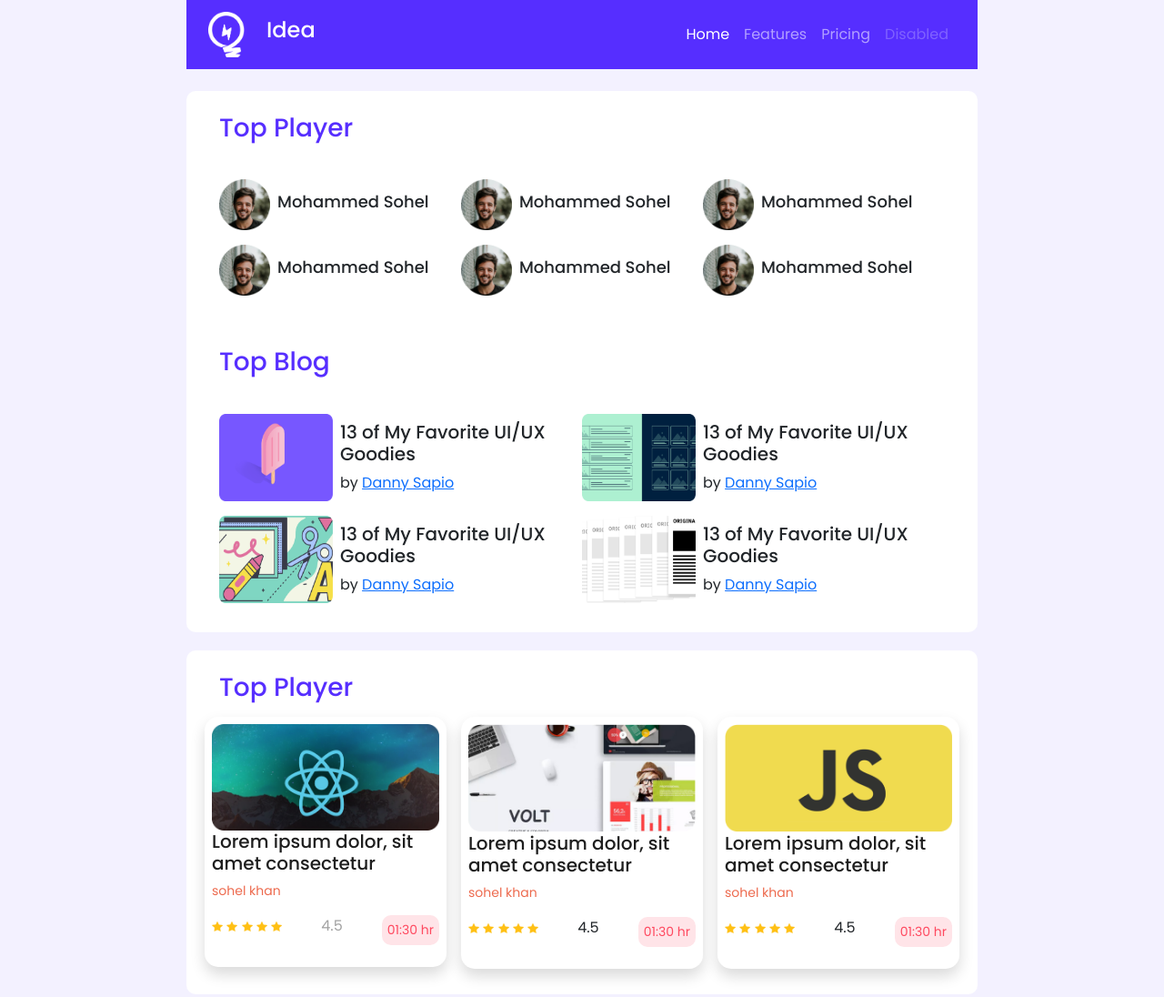
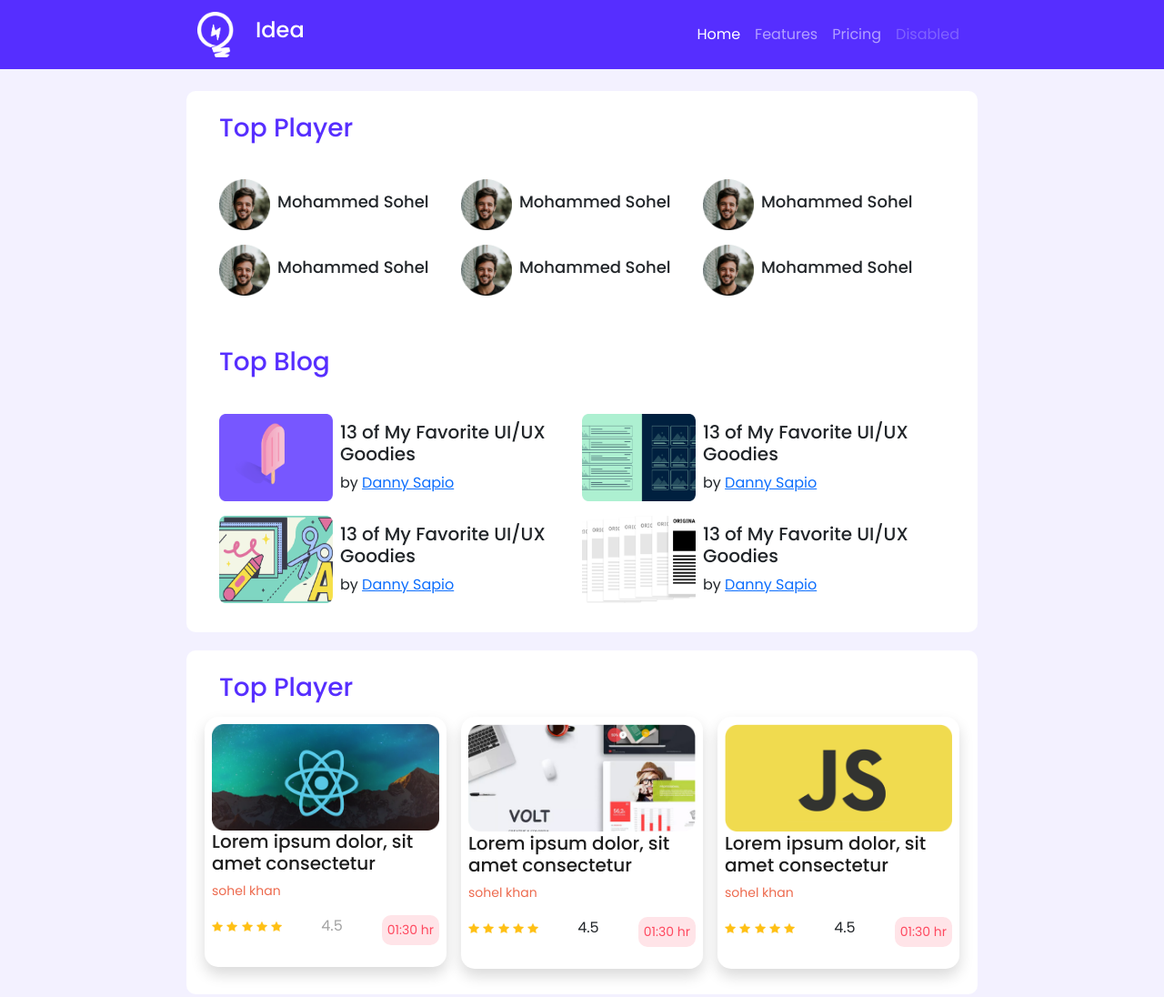
Before and after one commit to md-riaj11/leader-board, a plain HTML site: page index.html in a window 1280 px wide. Shown: the whole page at 91% size. Drawn offline with nearby package versions, Linux system fonts and the light colour scheme.

Commit message:
navbar Fixed

```diff
--- a/index.html
+++ b/index.html
@@ -9,7 +9,7 @@
     <link rel="stylesheet" href="style.css">
 </head>
 <body>
-    <div class="container-fluid leader-nav-bg">
+    <div class="container-xxl leader-nav-bg">
         <div class="header">
                 <nav class="navbar navbar-expand-lg navbar-dark">
                     <div class="container-fluid">
```
